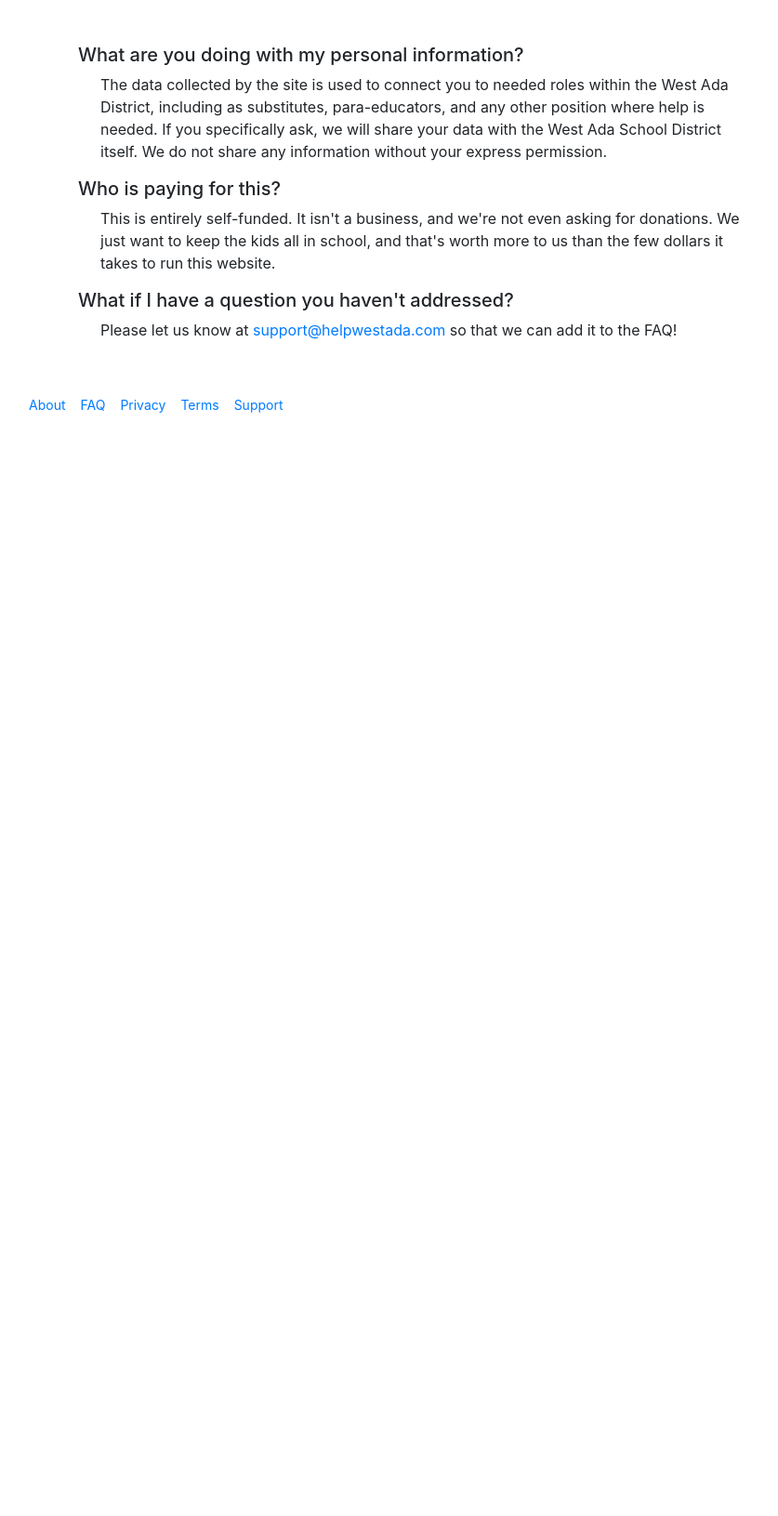
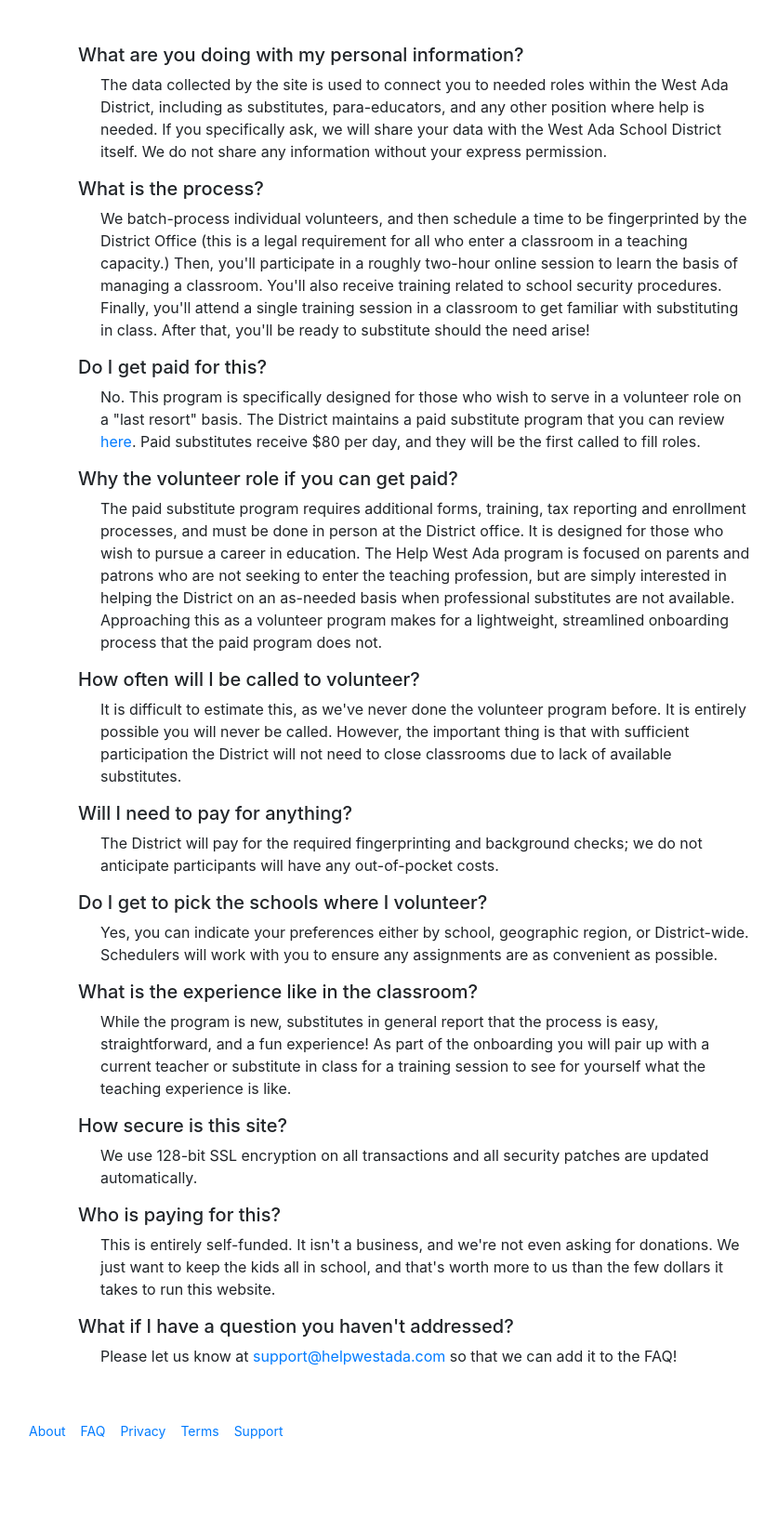
Before and after one commit to dbinetti/helpwestada, a Django app: page /faq/ in a window 1280 px wide. Shown: the part 271-1902 px from the top of the page at 93% size, without its empty margins (1-838 px from the left). Before the commit the page ends 715 px from the top, so only its background shows below. Run offline with Django 3.2, Linux system fonts and the light colour scheme; some libraries are stand-ins or nearby versions.

Commit message:
Update faq.html

```diff
--- a/project/app/templates/app/pages/faq.html
+++ b/project/app/templates/app/pages/faq.html
@@ -28,6 +28,70 @@
     </div>
     <div class='my-2'>
       <h5>
+        What is the process?
+      </h5>
+      <p class='pl-4 col-lg-8'>
+        We batch-process individual volunteers, and then schedule a time to be fingerprinted by the District Office (this is a legal requirement for all who enter a classroom in a teaching capacity.)  Then, you'll participate in a roughly two-hour online session to learn the basis of managing a classroom.  You'll also receive training related to school security procedures.  Finally, you'll attend a single training session in a classroom to get familiar with substituting in class.  After that, you'll be ready to substitute should the need arise!
+      </p>
+    </div>
+    <div class='my-2'>
+      <h5>
+        Do I get paid for this?
+      </h5>
+      <p class='pl-4 col-lg-8'>
+        No.  This program is specifically designed for those who wish to serve in a volunteer role on a "last resort" basis.  The District maintains a paid substitute program that you can review <a href='https://www.westada.org/SubstituteInfo'>here</a>.  Paid substitutes receive $80 per day, and they will be the first called to fill roles.
+      </p>
+    </div>
+    <div class='my-2'>
+      <h5>
+        Why the volunteer role if you can get paid?
+      </h5>
+      <p class='pl-4 col-lg-8'>
+        The paid substitute program requires additional forms, training, tax reporting and enrollment processes, and must be done in person at the District office.  It is designed for those who wish to pursue a career in education.  The Help West Ada program is focused on parents and patrons who are not seeking to enter the teaching profession, but are simply interested in helping the District on an as-needed basis when professional substitutes are not available.  Approaching this as a volunteer program makes for a lightweight, streamlined onboarding process that the paid program does not.
+      </p>
+    </div>
+    <div class='my-2'>
+      <h5>
+        How often will I be called to volunteer?
+      </h5>
+      <p class='pl-4 col-lg-8'>
+        It is difficult to estimate this, as we've never done the volunteer program before.  It is entirely possible you will never be called.  However, the important thing is that with sufficient participation the District will not need to close classrooms due to lack of available substitutes.
+      </p>
+    </div>
+    <div class='my-2'>
+      <h5>
+        Will I need to pay for anything?
+      </h5>
+      <p class='pl-4 col-lg-8'>
+        The District will pay for the required fingerprinting and background checks; we do not anticipate participants will have any out-of-pocket costs.
+      </p>
+    </div>
+    <div class='my-2'>
+      <h5>
+        Do I get to pick the schools where I volunteer?
+      </h5>
+      <p class='pl-4 col-lg-8'>
+        Yes, you can indicate your preferences either by school, geographic region, or District-wide.  Schedulers will work with you to ensure any assignments are as convenient as possible.
+      </p>
+    </div>
+    <div class='my-2'>
+      <h5>
+        What is the experience like in the classroom?
+      </h5>
+      <p class='pl-4 col-lg-8'>
+        While the program is new, substitutes in general report that the process is easy, straightforward, and a fun experience!  As part of the onboarding you will pair up with a current teacher or substitute in class for a training session to see for yourself what the teaching experience is like.
+      </p>
+    </div>
+    <div class='my-2'>
+      <h5>
+        How secure is this site?
+      </h5>
+      <p class='pl-4 col-lg-8'>
+        We use 128-bit SSL encryption on all transactions and all security patches are updated automatically.
+      </p>
+    </div>
+    <div class='my-2'>
+      <h5>
         Who is paying for this?
       </h5>
       <p class='pl-4 col-lg-8'>
```
